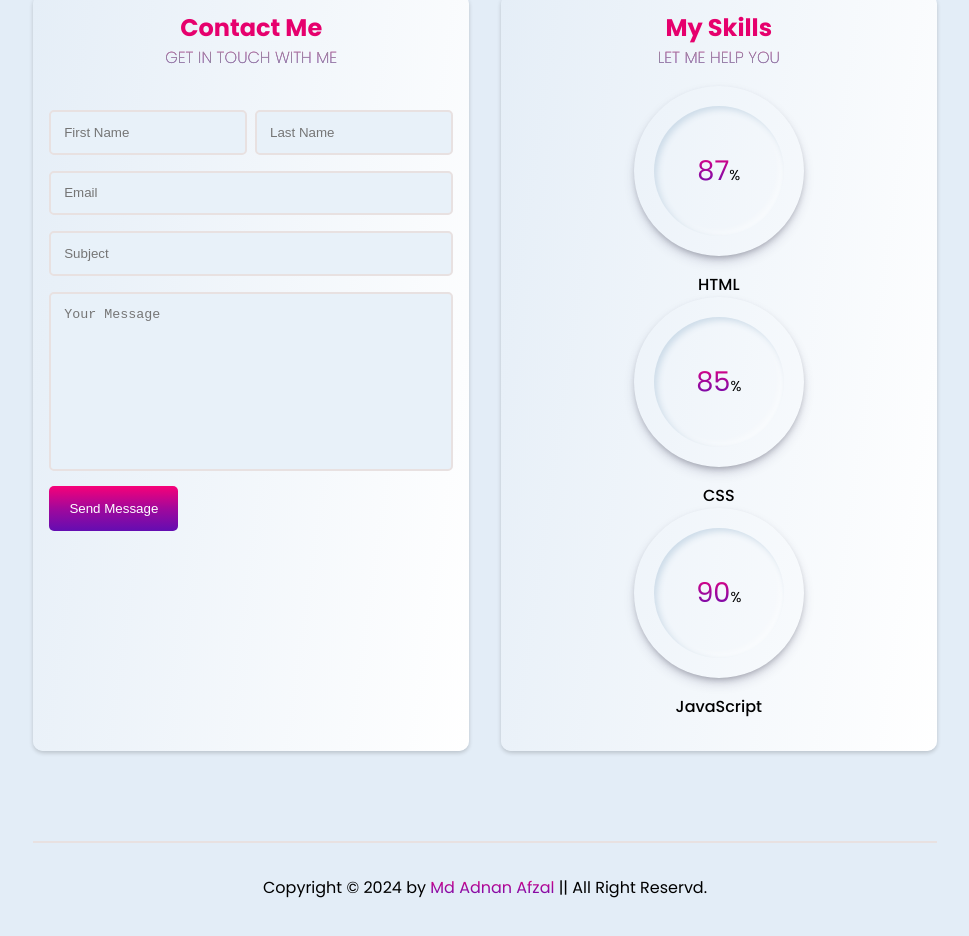
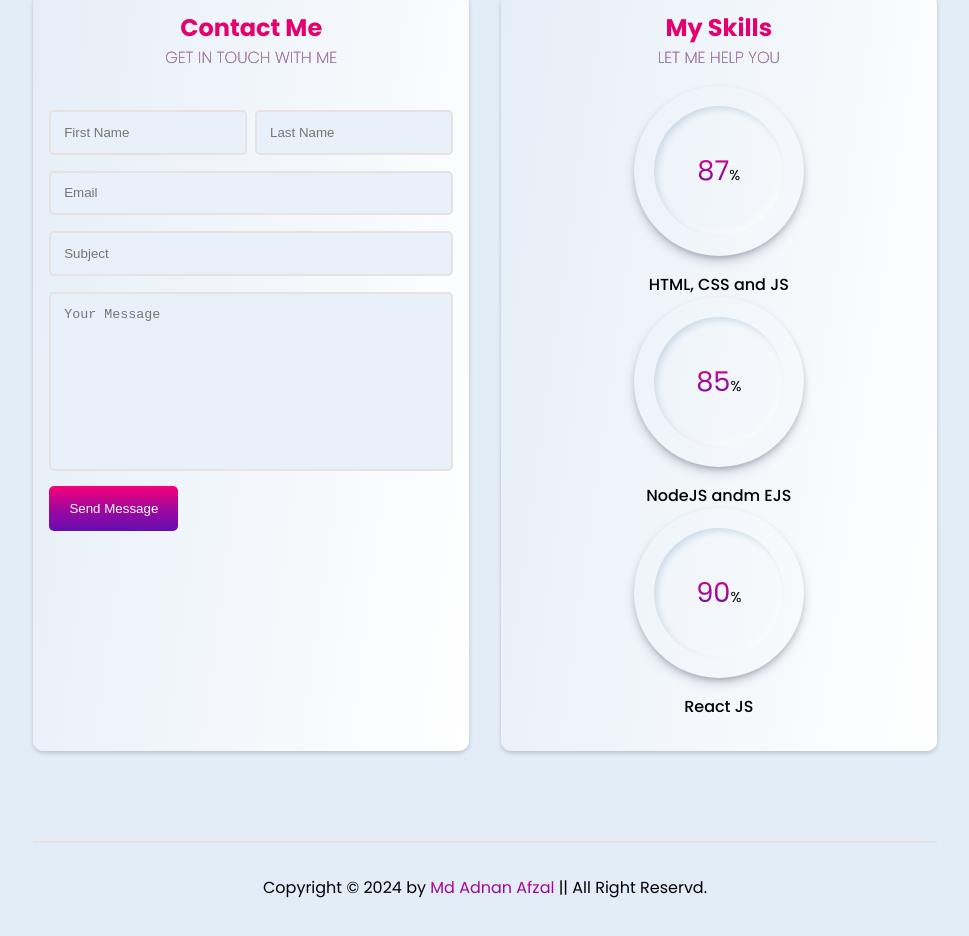
Before and after one commit to mdadnanafzal/Portfolio, a plain HTML site: page index.html in a window 1280 px wide. Shown: the part 2160-3096 px from the top of the page, without its empty margins (155-1124 px from the left). Drawn offline with nearby package versions, Linux system fonts and the light colour scheme.

Commit message:
second commit

```diff
--- a/index.html
+++ b/index.html
@@ -443,7 +443,7 @@
                                     </h2>
                                 </div>
                             </div>
-                            <div class="sk-title">HTML</div>
+                            <div class="sk-title">HTML, CSS and JS</div>
                         </div>
 
                         <!-- CSS Skill -->
@@ -458,7 +458,7 @@
                                     </h2>
                                 </div>
                             </div>
-                            <div class="sk-title">CSS</div>
+                            <div class="sk-title">NodeJS andm EJS</div>
                         </div>
 
                         <!-- JavaScript Skill -->
@@ -473,7 +473,7 @@
                                     </h2>
                                 </div>
                             </div>
-                            <div class="sk-title">JavaScript</div>
+                            <div class="sk-title">React JS</div>
                         </div>
                     </div>
                 </div>
```
